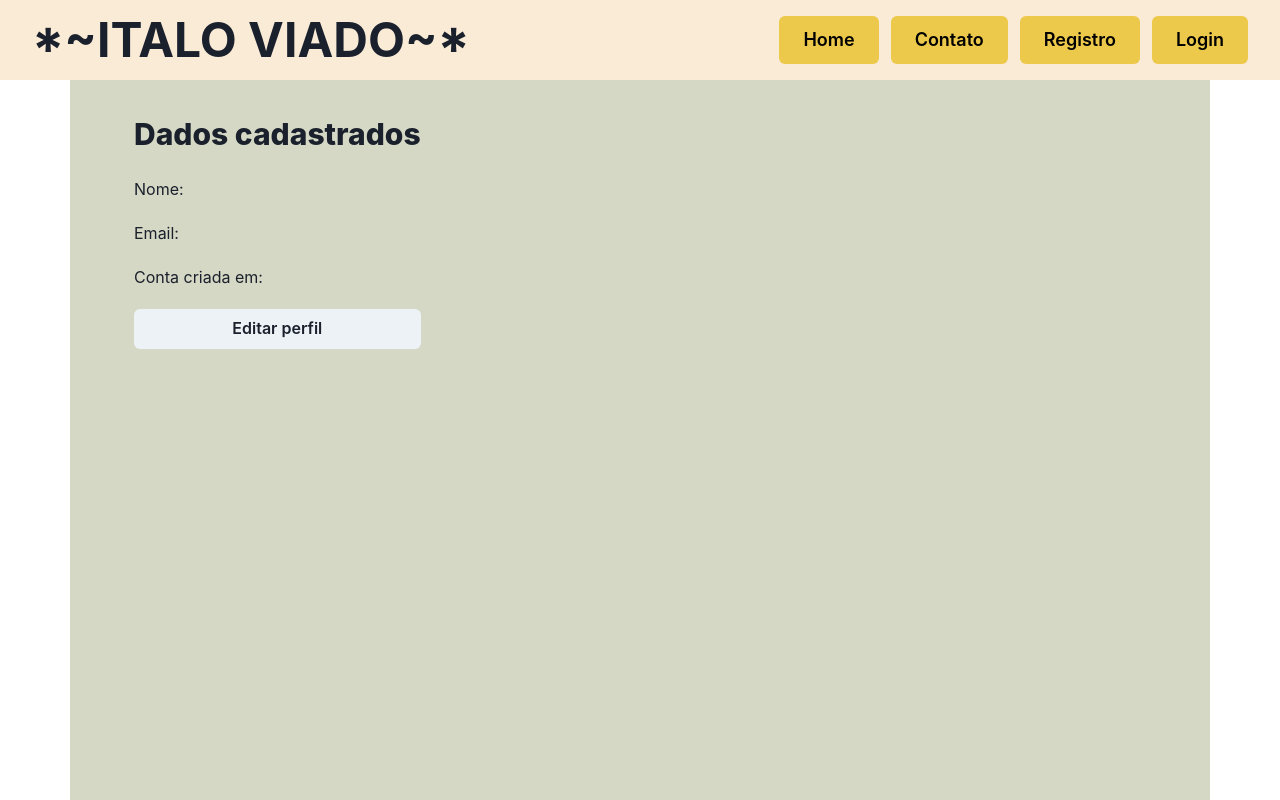
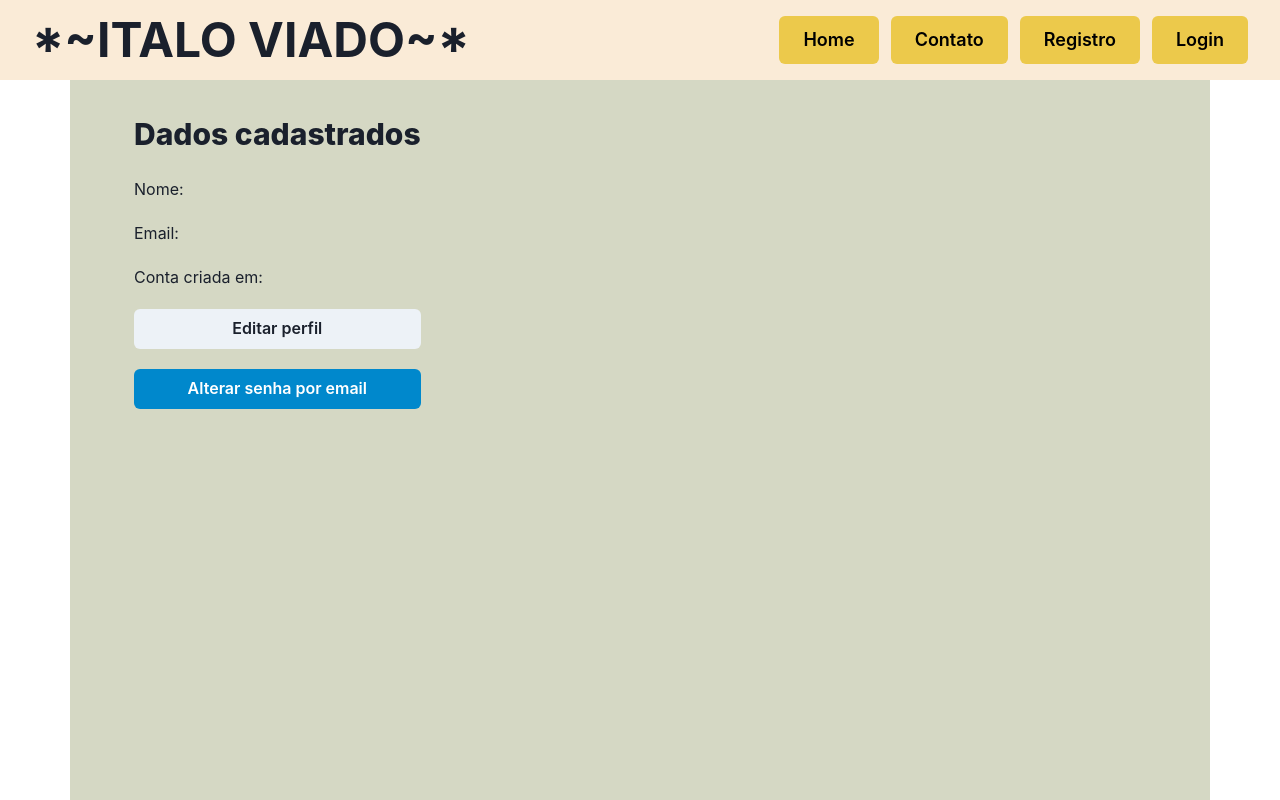
Before and after one commit to pedr0ferrari/blog, a Next.js app: page /perfil in a window 1280 px wide. Built offline with nearby package versions, Linux system fonts and the light colour scheme; no server answers.

Commit message:
finish edit profile feature

```diff
--- /dev/null
+++ b/components/profile/EditPassword.tsx
@@ -0,0 +1,44 @@
+import { Button, Flex, useToast } from "@chakra-ui/react";
+import React, { useContext } from "react";
+
+import { FirebaseCtx } from "../../config/context";
+
+const EditPassword: React.FC<{ user }> = ({ user }) => {
+  const { auth } = useContext(FirebaseCtx);
+  const toast = useToast();
+
+  const resetPassword = async (email) =>
+    await auth.sendPasswordResetEmail(email);
+
+  const handlePasswordChange = async (email: string, e: React.MouseEvent) => {
+    try {
+      e.preventDefault();
+      await resetPassword(email);
+
+      toast({
+        title: "Enviamos um email para o endereço cadastrado!",
+        status: "success",
+      });
+    } catch (error) {
+      toast({
+        title: "Ooops! Tente novamente...",
+        status: "error",
+        description: `Erro: ${error.message}`,
+      });
+    }
+  };
+
+  return (
+    <Flex as="form" direction="column" gap={5}>
+      <Button
+        colorScheme="telegram"
+        type="submit"
+        onClick={(e) => handlePasswordChange(user.email, e)}
+      >
+        Alterar senha por email
+      </Button>
+    </Flex>
+  );
+};
+
+export default EditPassword;
--- a/components/profile/EditProfile.tsx
+++ b/components/profile/EditProfileForm.tsx
@@ -1,21 +1,23 @@
-import { Flex, Input } from "@chakra-ui/react";
+import { Button, Flex, Input } from "@chakra-ui/react";
 import React from "react";
 import { useForm } from "react-hook-form";
 import { UserType } from "../../interface/User";
 
-const EditProfile: React.FC<{ user: UserType }> = ({ user }) => {
+const EditProfileForm: React.FC<{ user: UserType }> = ({ user }) => {
   const { register } = useForm({
     defaultValues: {
       name: user.name,
       email: user.email,
     },
   });
+
   return (
     <Flex as="form" direction="column" gap={5}>
       <Input type="name" {...register("name")} />
-      <Input />
+      <Input type="email" {...register("email")} />
+      <Button colorScheme={"teal"}>Confirmar edição de perfil</Button>
     </Flex>
   );
 };
 
-export default EditProfile;
+export default EditProfileForm;
--- /dev/null
+++ b/interface/User.ts
@@ -0,0 +1,6 @@
+export interface UserType {
+  password: string | number;
+  name: string;
+  email: string;
+  createdAt: string | number;
+}
--- a/interface/User.tsx
+++ /dev/null
@@ -1 +0,0 @@
-export type UserType = { name: string; email: string; createdAt: number };
--- a/pages/perfil.tsx
+++ b/pages/perfil.tsx
@@ -4,20 +4,22 @@ import React, { useState } from "react";
 import { Button, Flex, FormControl, Input, Text } from "@chakra-ui/react";
 import useLoggedInUser from "../hooks/useLoggedInUser";
 import { useForm } from "react-hook-form";
-import EditProfile from "../components/profile/EditProfile";
+import EditProfile from "../components/profile/EditProfileForm";
+import EditPassword from "../components/profile/EditPassword";
 
 //nome completo e email cadastrado.
 //data de criação de conta.
 //quantidade de posts feitos.
 
 const Perfil: React.FC = () => {
+  const [profileIsOpen, setProfileIsOpen] = useState(false);
+  console.log(profileIsOpen);
+
   const { user } = useLoggedInUser();
 
   const createdAtFormated =
     user && new Date(user.createdAt).toLocaleDateString();
 
-  const [isOpen, setIsOpen] = useState(false);
-  console.log(isOpen);
   return (
     <>
       <Header />
@@ -29,9 +31,13 @@ const Perfil: React.FC = () => {
           <Text>Nome: {user && user.name}</Text>
           <Text>Email: {user && user.email}</Text>
           <Text>Conta criada em: {createdAtFormated}</Text>
-          <Button onClick={() => setIsOpen(!isOpen)}>Editar perfil</Button>
 
-          {isOpen && user ? <EditProfile user={user} /> : <></>}
+          <Button onClick={() => setProfileIsOpen(!profileIsOpen)}>
+            Editar perfil
+          </Button>
+          {profileIsOpen && user ? <EditProfile user={user} /> : <></>}
+
+          <EditPassword user={user} />
         </Flex>
       </Main>
     </>
```
